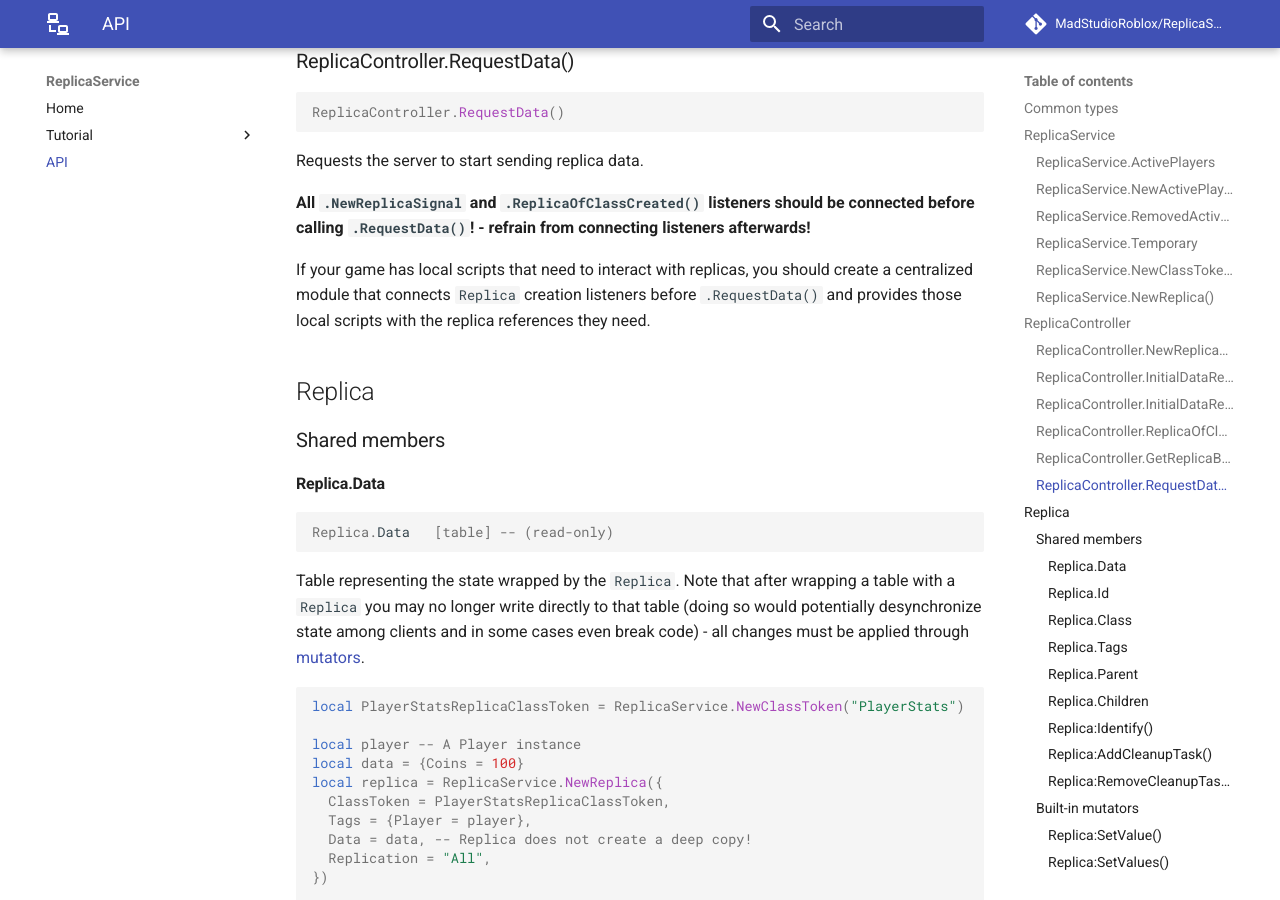
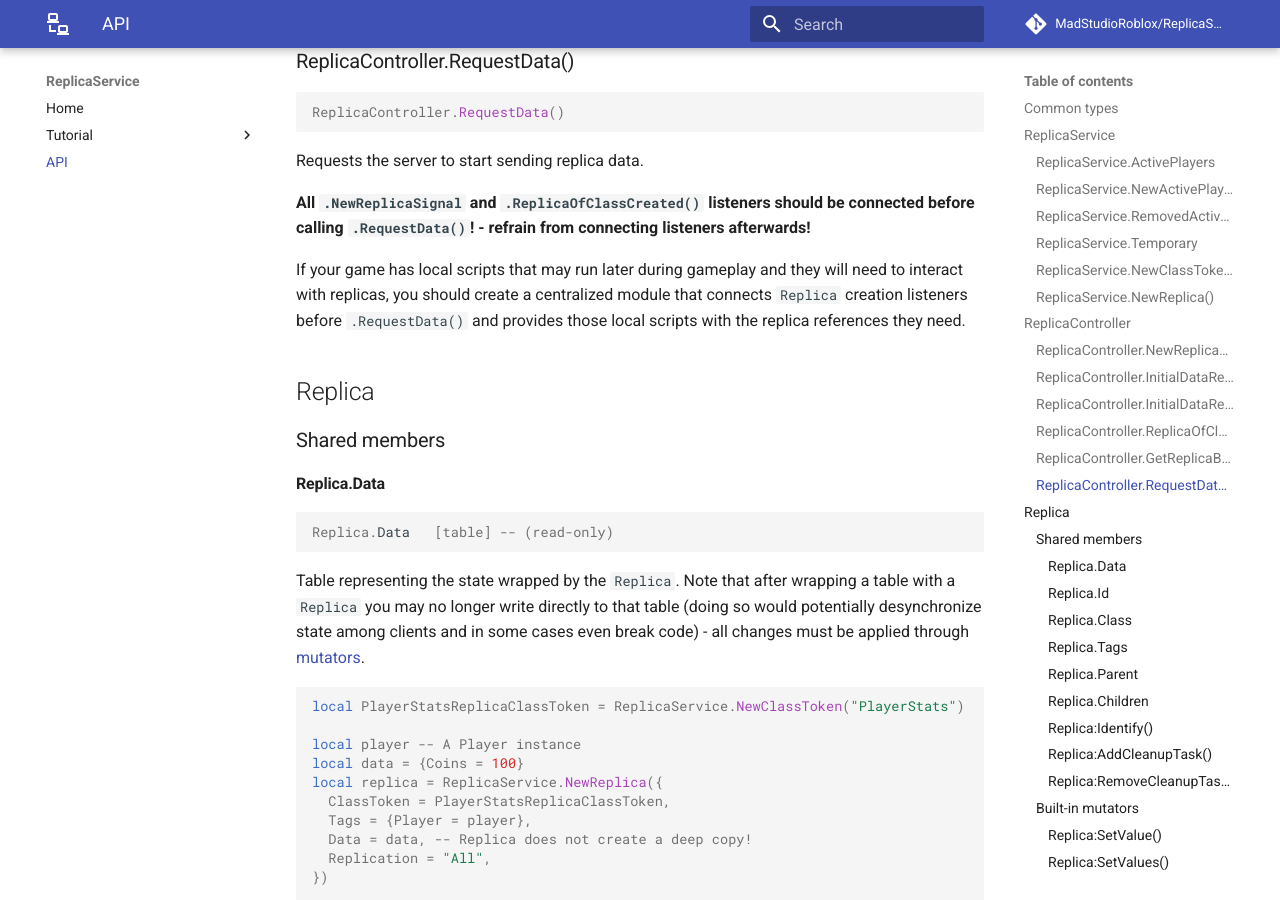
Before and after one commit to MadStudioRoblox/ReplicaService, an MkDocs documentation site: the page built from docs/api.md, in a window 1280 px wide and 900 px high, scrolled down 5314 px. Built offline with MkDocs 1.6.1 and Material for MkDocs 9.7.7, drawn with Linux system fonts in a browser that asks for light colours; comment, search, counter and statistics services are not loaded.

Commit message:
.RequestData() clarification

```diff
--- a/docs/api.md
+++ b/docs/api.md
@@ -213,7 +213,7 @@ Requests the server to start sending replica data.
 **should be connected before calling `.RequestData()`! - refrain from connecting**
 **listeners afterwards!**
 
-If your game has local scripts that need to interact with
+If your game has local scripts that may run later during gameplay and they will need to interact with
 replicas, you should create a centralized module that connects `Replica` creation listeners before `.RequestData()`
 and provides those local scripts with the replica references they need.
 
```
